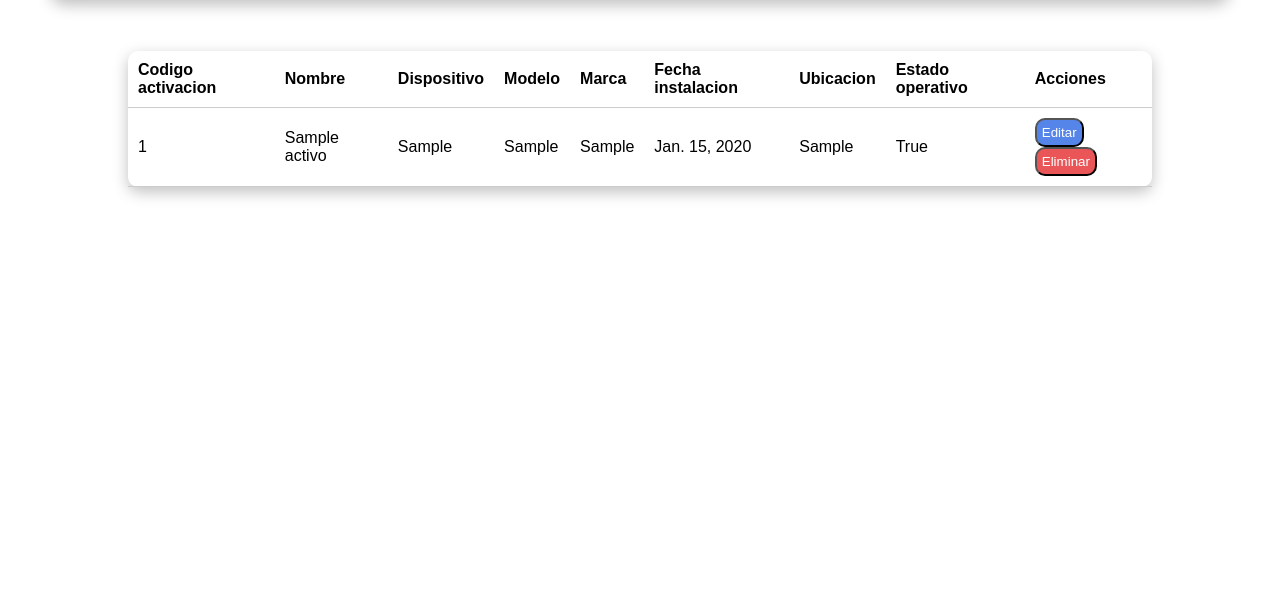
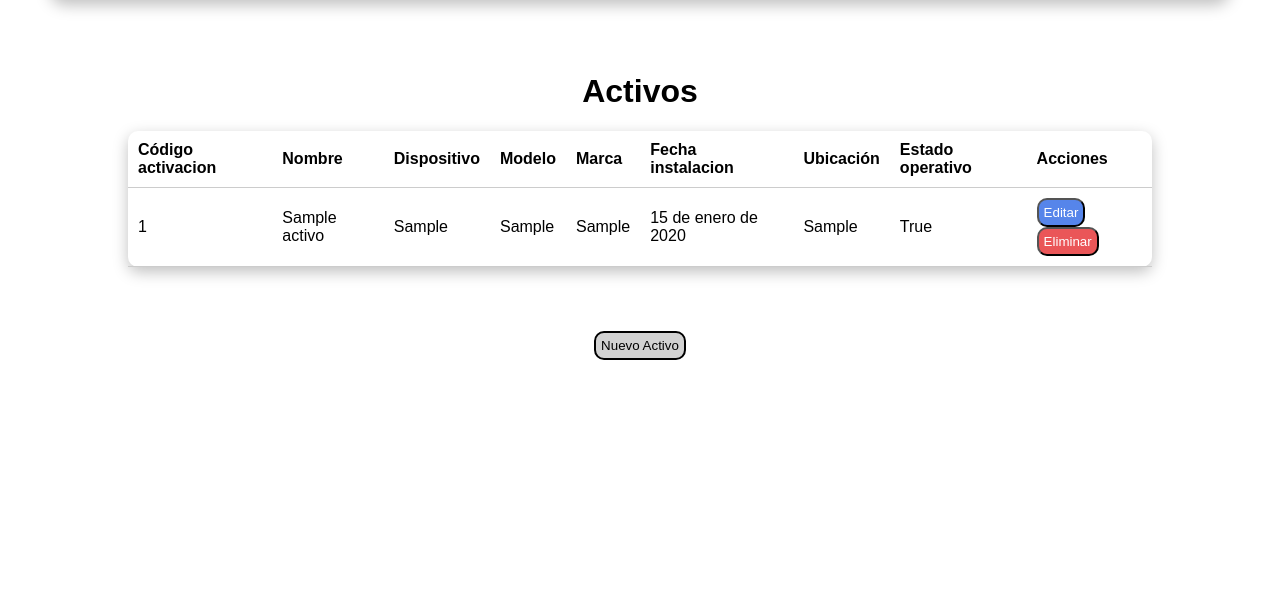
Before and after one commit to javieralbizu/Proyecto_N-8, a Django app: page /Activos/ in a window 1280 px wide. Shown: the part 110-710 px from the top of the page. Run offline with Django 5.2, Linux system fonts and the light colour scheme; tables that the repository leaves empty hold one stand-in row (values such as "Sample post").

Commit message:
Boton de crear activos, tecnicos e incidencias funcionando

```diff
--- a/Activos/Templates/Activos/NuevoActivo.html
+++ b/Activos/Templates/Activos/NuevoActivo.html
@@ -5,6 +5,7 @@ Añadir Activo
 {% endblock %}
 
 {% block content %}
+<h1>Formulario Activos</h1>
 <form method="post" class="formulario">
     {% csrf_token %}
     {{ form }} <!--Esto es para poner los input en columna. Esto mas adelante hay que quitar .asp y utilizar flex direction column-->
--- a/Activos/Templates/Activos/Tabla.html
+++ b/Activos/Templates/Activos/Tabla.html
@@ -5,16 +5,16 @@ Tabla Activos
 {% endblock %}
 
 {% block content %}
-
+<h1>Activos</h1>
 <table>
     <tr>
-        <th>Codigo activacion</th>
+        <th>Código activacion</th>
         <th>Nombre</th>
         <th>Dispositivo</th>
         <th>Modelo</th>
         <th>Marca</th>
         <th>Fecha instalacion</th>
-        <th>Ubicacion</th>
+        <th>Ubicación</th>
         <th>Estado operativo</th>
         <th>Acciones</th>
     </tr>
@@ -35,5 +35,7 @@ Tabla Activos
     </tr>
     {% endfor %}
 </table>
-
+<div class="contenedor_boton">
+    <a href="{% url 'NuevoActivo' %}"><button>Nuevo Activo</button></a>
+</div>
 {% endblock %}
--- a/Incidencias/Templates/Incidencias/NuevaIncidencia.html
+++ b/Incidencias/Templates/Incidencias/NuevaIncidencia.html
@@ -5,6 +5,8 @@ Añadir Intervencion
 {% endblock %}
 
 {% block content %}
+
+<h1>Formulario Incidencia</h1>
 <form method="post">
 
     {% csrf_token %}
--- a/Incidencias/Templates/Incidencias/Tabla.html
+++ b/Incidencias/Templates/Incidencias/Tabla.html
@@ -6,6 +6,8 @@ Tabla Incidencias
 
 {% block content %}
 
+
+<h1>Incidencias</h1>
 <table>
     <tr>
         <th>Código</th>
@@ -33,5 +35,9 @@ Tabla Incidencias
     </tr>
     {% endfor %}
 </table>
+<div class="contenedor_boton">
+    <a href="{% url 'IncidenciaNueva' %}"><button>Nueva Incidencia</button></a>
+</div>
+
 
 {% endblock %}
--- a/Poyecto_8/settings.py
+++ b/Poyecto_8/settings.py
@@ -119,7 +119,7 @@ AUTH_PASSWORD_VALIDATORS = [
 # Internationalization
 # https://docs.djangoproject.com/en/6.0/topics/i18n/
 
-LANGUAGE_CODE = 'en-us'
+LANGUAGE_CODE = 'es-es'
 
 TIME_ZONE = 'UTC'
 
--- a/Tecnico/Templates/Tecnico/NuevoTrabajador.html
+++ b/Tecnico/Templates/Tecnico/NuevoTrabajador.html
@@ -5,6 +5,7 @@ Añadir Tecnico
 {% endblock %}
 
 {% block content %}
+<h1>Formulario Tecnico</h1>
 <form method="post" class="formulario">
     {% csrf_token %}
     {{ form }}
--- a/Tecnico/Templates/Tecnico/Tabla.html
+++ b/Tecnico/Templates/Tecnico/Tabla.html
@@ -4,7 +4,7 @@ Tabla Tecnico
 {% endblock %}
 
 {% block content %}
-
+<h1>Técnicos</h1>
 <table>
     <tr>
         <th>DNI</th>
@@ -30,5 +30,8 @@ Tabla Tecnico
     </tr>
     {% endfor %}
 </table>
+<div class="contenedor_boton">
+    <a href="{% url 'NuevoTecnico' %}"><button>Nuevo Técnico</button></a>
+</div>
 
 {% endblock %}
--- a/static/css/style.css
+++ b/static/css/style.css
@@ -86,9 +86,11 @@ td {
 main {
     margin-top: 4%;
     display: flex;
+    flex-direction: column;
     justify-content: center;
     align-items: center;
 }
+
 form {
     background-color: white;
     box-shadow: 0px 5px 15px 0px rgba(0, 0, 0, 0.25);
@@ -132,7 +134,6 @@ form button:hover {
     background-color: rgb(97, 97, 97);
 }
 
-
 .body_Inicio {
     display: flex;
     flex-direction: column;
@@ -175,3 +176,18 @@ form button:hover {
     line-height: 1.6;
     color: #333;
 }
+
+.contenedor_boton{
+    display: flex;
+    flex-direction: row;
+    justify-content: space-between;
+}
+
+.contenedor_boton button{
+    text-decoration: none;
+    color: black;
+    border: 2px solid black;
+    border-radius: 10px;
+    background-color: rgb(210, 210, 210);
+    padding: 5px;
+}
```
